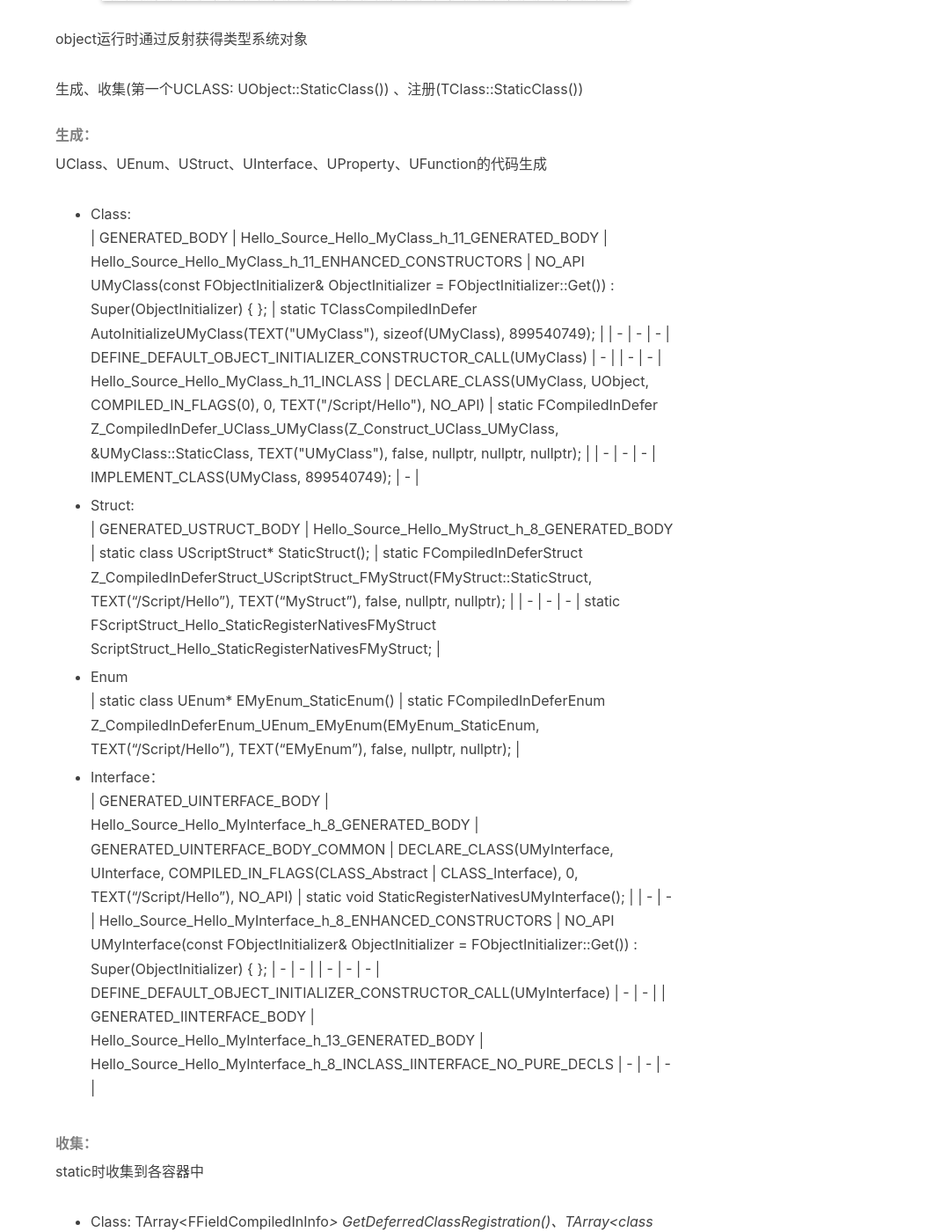
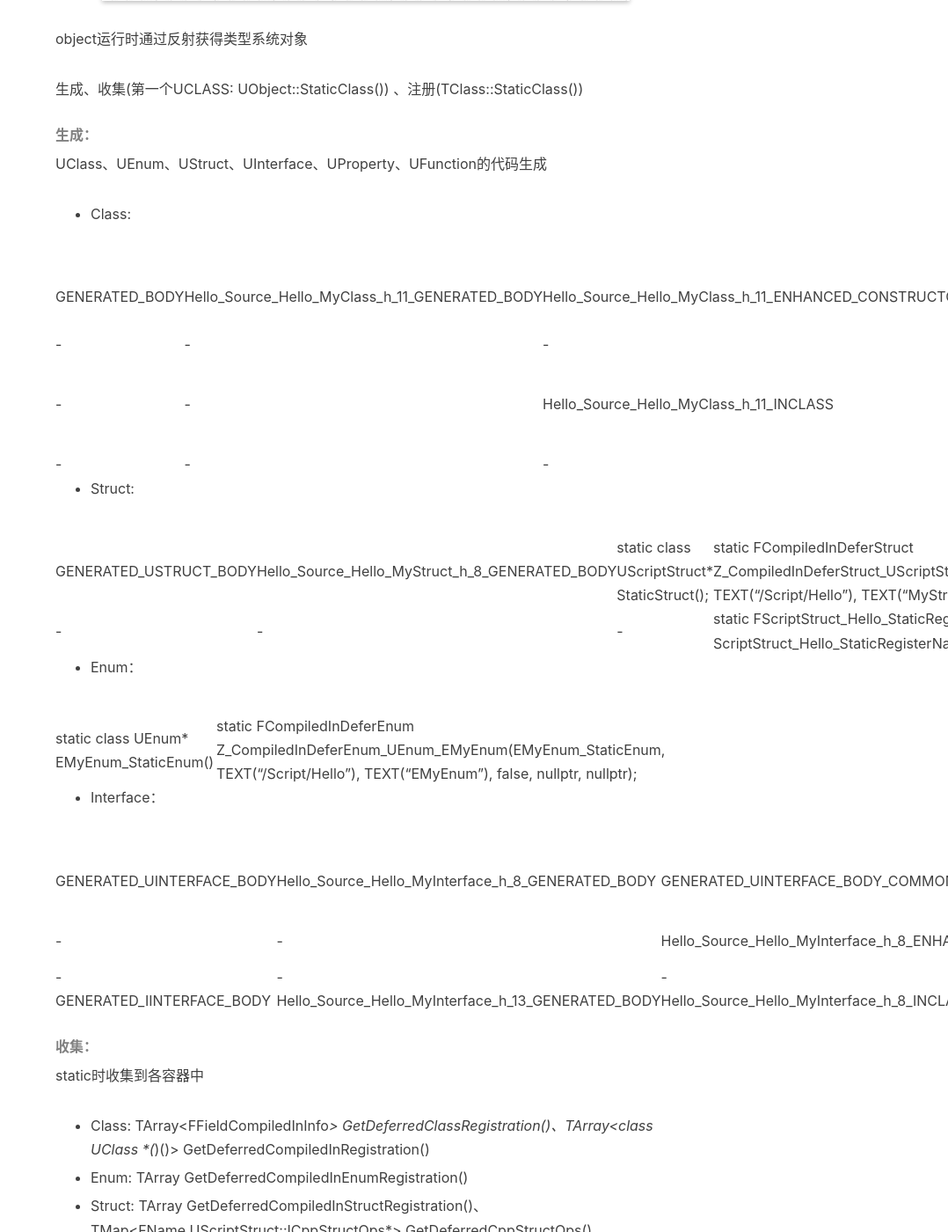
Before and after one commit to huangx916/huangx916.github.io, a Jekyll site: the page built from _posts/2018-10-06-ue4note.markdown, in a window 1280 px wide and 1400 px high, scrolled down 8248 px. Shown: the whole window at 88% size, without its empty margins (202-1280 px from the left). Built offline with Jekyll 4.4.1, drawn with Linux system fonts in a browser that asks for light colours; nearby versions of some CDN libraries; comment, search, counter and statistics services are not loaded.

```diff
--- a/_posts/2018-10-06-ue4note.markdown
+++ b/_posts/2018-10-06-ue4note.markdown
@@ -120,19 +120,23 @@ object运行时通过反射获得类型系统对象
 UClass、UEnum、UStruct、UInterface、UProperty、UFunction的代码生成
 
 * Class:
+
 | GENERATED_BODY | Hello_Source_Hello_MyClass_h_11_GENERATED_BODY | Hello_Source_Hello_MyClass_h_11_ENHANCED_CONSTRUCTORS | NO_API UMyClass(const FObjectInitializer& ObjectInitializer = FObjectInitializer::Get()) : Super(ObjectInitializer) { }; | static TClassCompiledInDefer<UMyClass> AutoInitializeUMyClass(TEXT("UMyClass"), sizeof(UMyClass), 899540749); |
 | - | - | - | DEFINE_DEFAULT_OBJECT_INITIALIZER_CONSTRUCTOR_CALL(UMyClass) | - |
 | - | - | Hello_Source_Hello_MyClass_h_11_INCLASS | DECLARE_CLASS(UMyClass, UObject, COMPILED_IN_FLAGS(0), 0, TEXT("/Script/Hello"), NO_API) | static FCompiledInDefer Z_CompiledInDefer_UClass_UMyClass(Z_Construct_UClass_UMyClass, &UMyClass::StaticClass, TEXT("UMyClass"), false, nullptr, nullptr, nullptr); |
 | - | - | - | IMPLEMENT_CLASS(UMyClass, 899540749); | - |
 
 * Struct:
+
 | GENERATED_USTRUCT_BODY | Hello_Source_Hello_MyStruct_h_8_GENERATED_BODY | static class UScriptStruct* StaticStruct(); | static FCompiledInDeferStruct Z_CompiledInDeferStruct_UScriptStruct_FMyStruct(FMyStruct::StaticStruct, TEXT("/Script/Hello"), TEXT("MyStruct"), false, nullptr, nullptr); |
 | - | - | - | static FScriptStruct_Hello_StaticRegisterNativesFMyStruct ScriptStruct_Hello_StaticRegisterNativesFMyStruct; |
 
-* Enum
+* Enum：
+
 | static class UEnum* EMyEnum_StaticEnum() | static FCompiledInDeferEnum Z_CompiledInDeferEnum_UEnum_EMyEnum(EMyEnum_StaticEnum, TEXT("/Script/Hello"), TEXT("EMyEnum"), false, nullptr, nullptr); |
 
 * Interface：
+
 | GENERATED_UINTERFACE_BODY | Hello_Source_Hello_MyInterface_h_8_GENERATED_BODY | GENERATED_UINTERFACE_BODY_COMMON | DECLARE_CLASS(UMyInterface, UInterface, COMPILED_IN_FLAGS(CLASS_Abstract | CLASS_Interface), 0, TEXT("/Script/Hello"), NO_API) | static void StaticRegisterNativesUMyInterface(); |
 | - | - | Hello_Source_Hello_MyInterface_h_8_ENHANCED_CONSTRUCTORS | NO_API UMyInterface(const FObjectInitializer& ObjectInitializer = FObjectInitializer::Get()) : Super(ObjectInitializer) { }; | - | - |
 | - | - | - | DEFINE_DEFAULT_OBJECT_INITIALIZER_CONSTRUCTOR_CALL(UMyInterface) | - | - |
```
